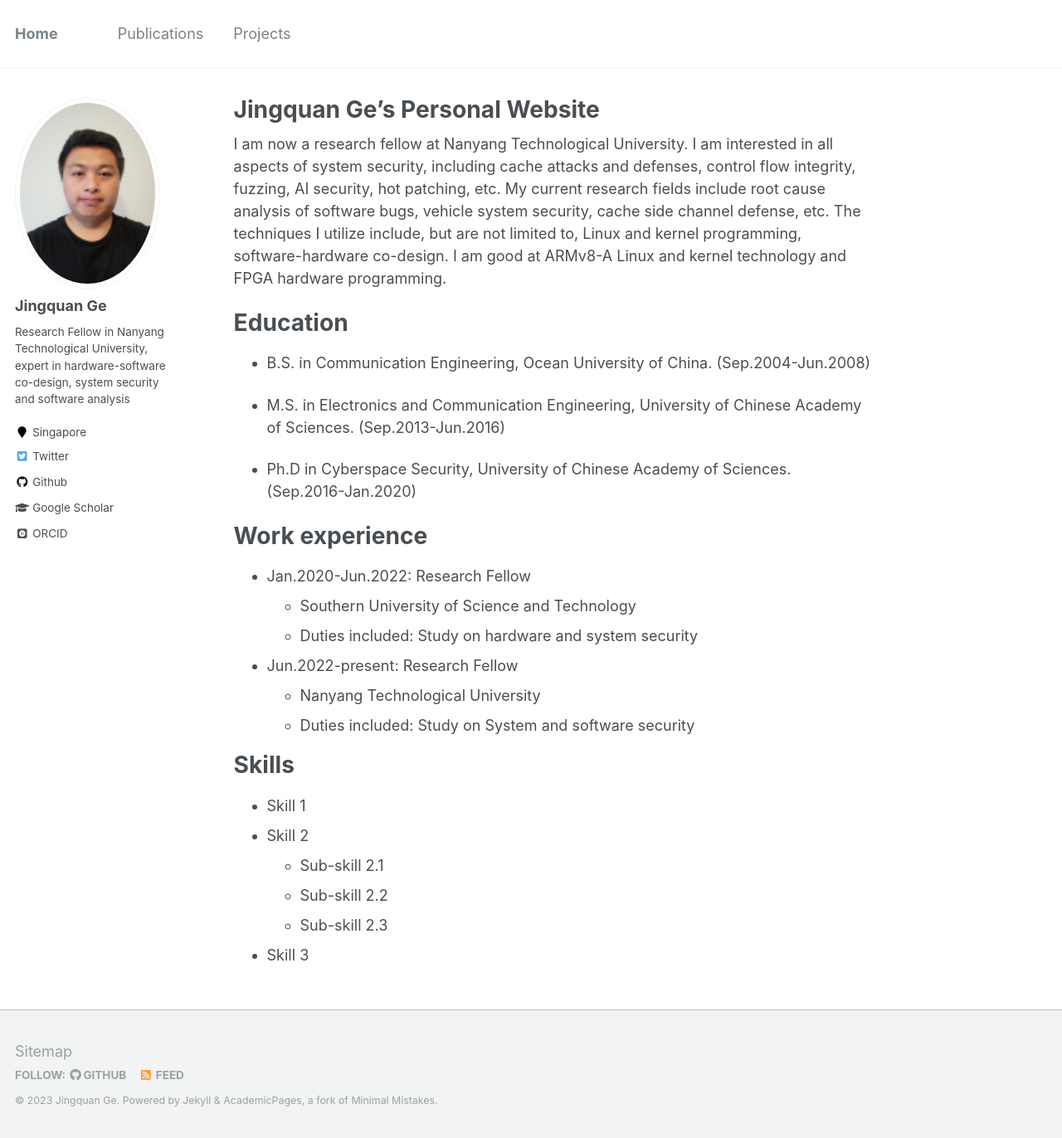
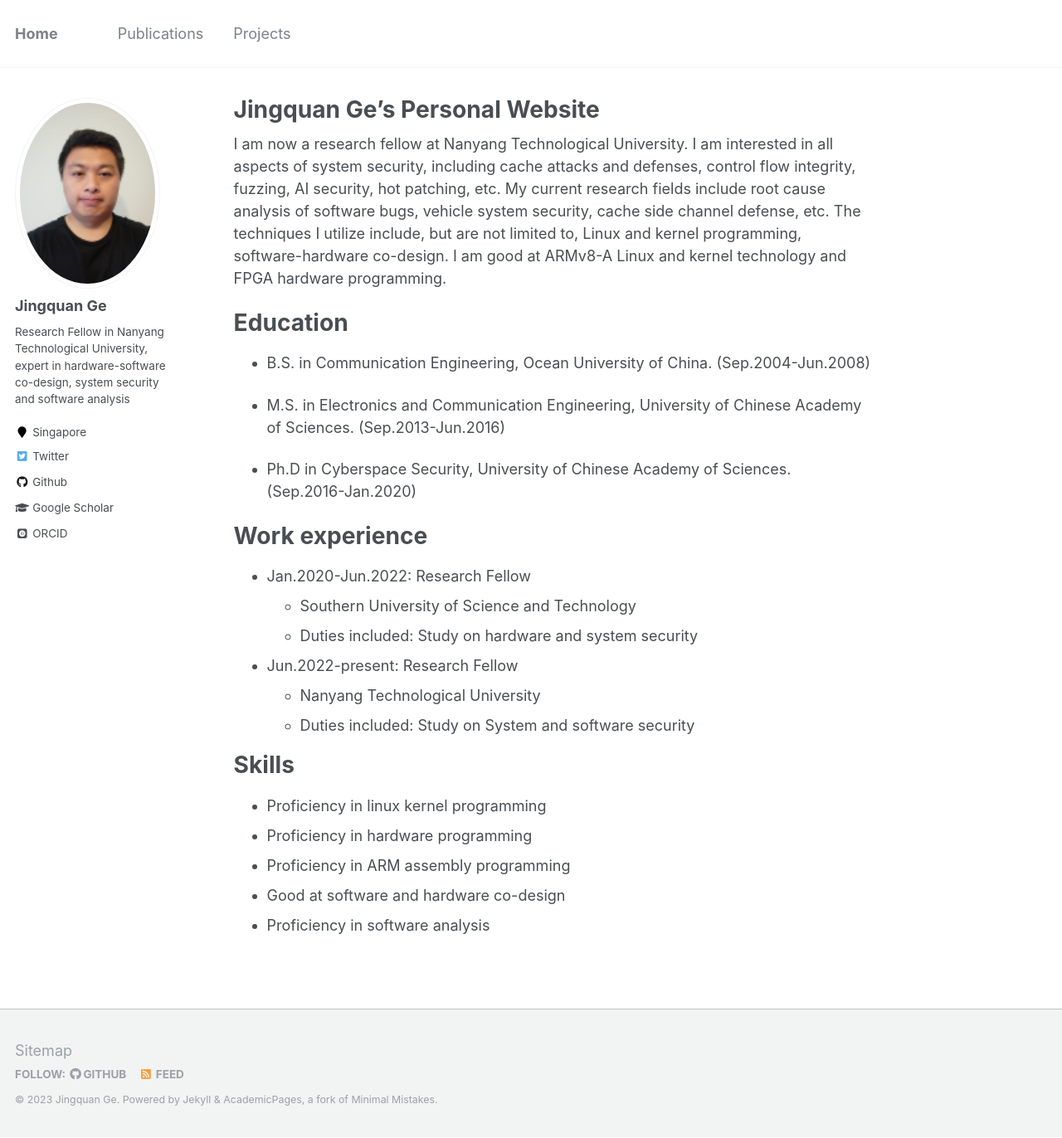
Before and after one commit to gejingquan/gejingquan.github.io, a Jekyll site: the page built from _pages/about.md, in a window 1280 px wide and 1372 px high. Shown: the whole window at 83% size. Built offline with Jekyll 4.4.1, drawn with Linux system fonts in a browser that asks for light colours; some web fonts are replaced.

Commit message:
Update about.md

```diff
--- a/_pages/about.md
+++ b/_pages/about.md
@@ -35,9 +35,8 @@ Work experience
 
 Skills
 ======
-* Skill 1
-* Skill 2
-  * Sub-skill 2.1
-  * Sub-skill 2.2
-  * Sub-skill 2.3
-* Skill 3
+* Proficiency in linux kernel programming
+* Proficiency in hardware programming
+* Proficiency in ARM assembly programming
+* Good at software and hardware co-design
+* Proficiency in software analysis
```
